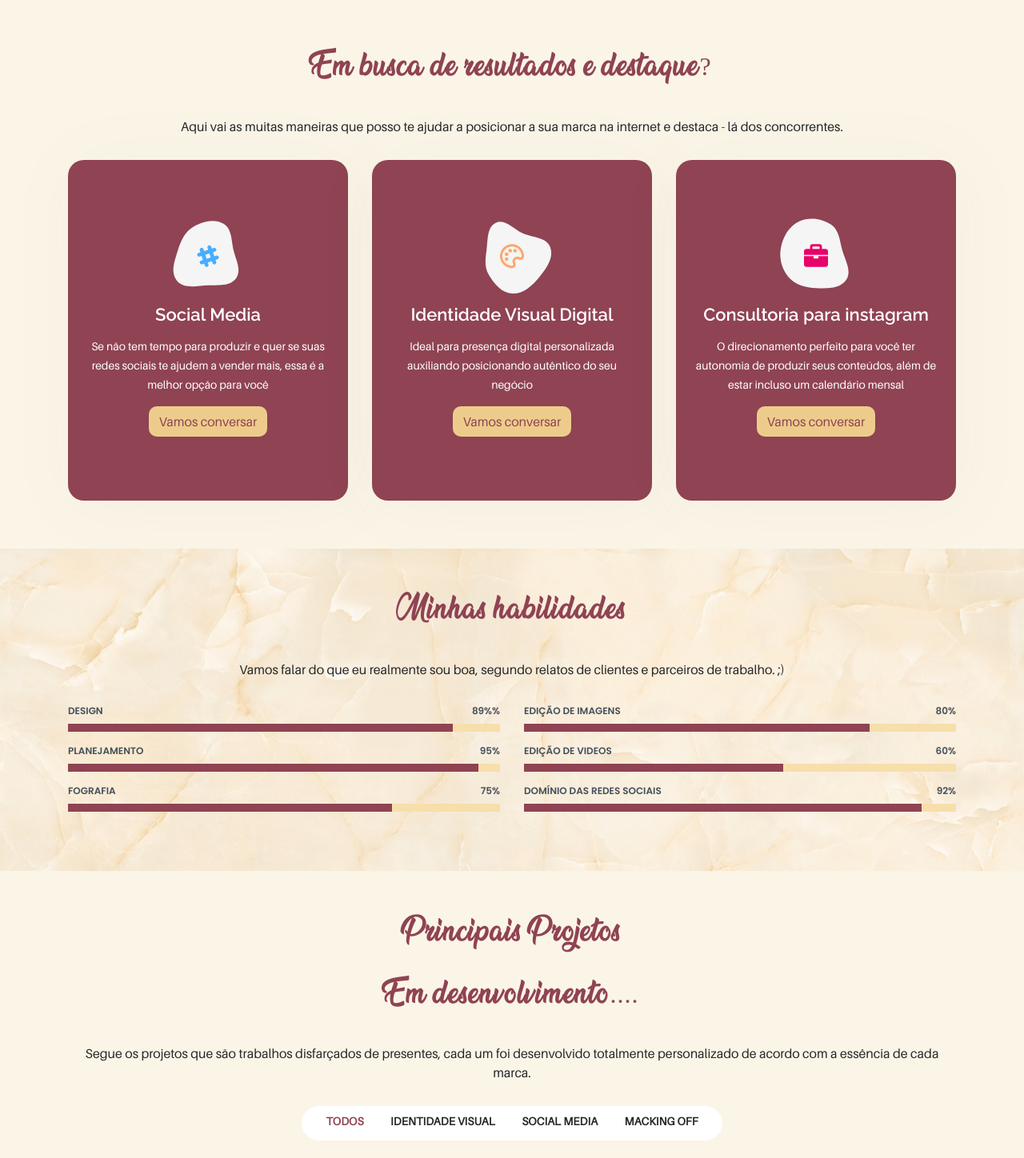
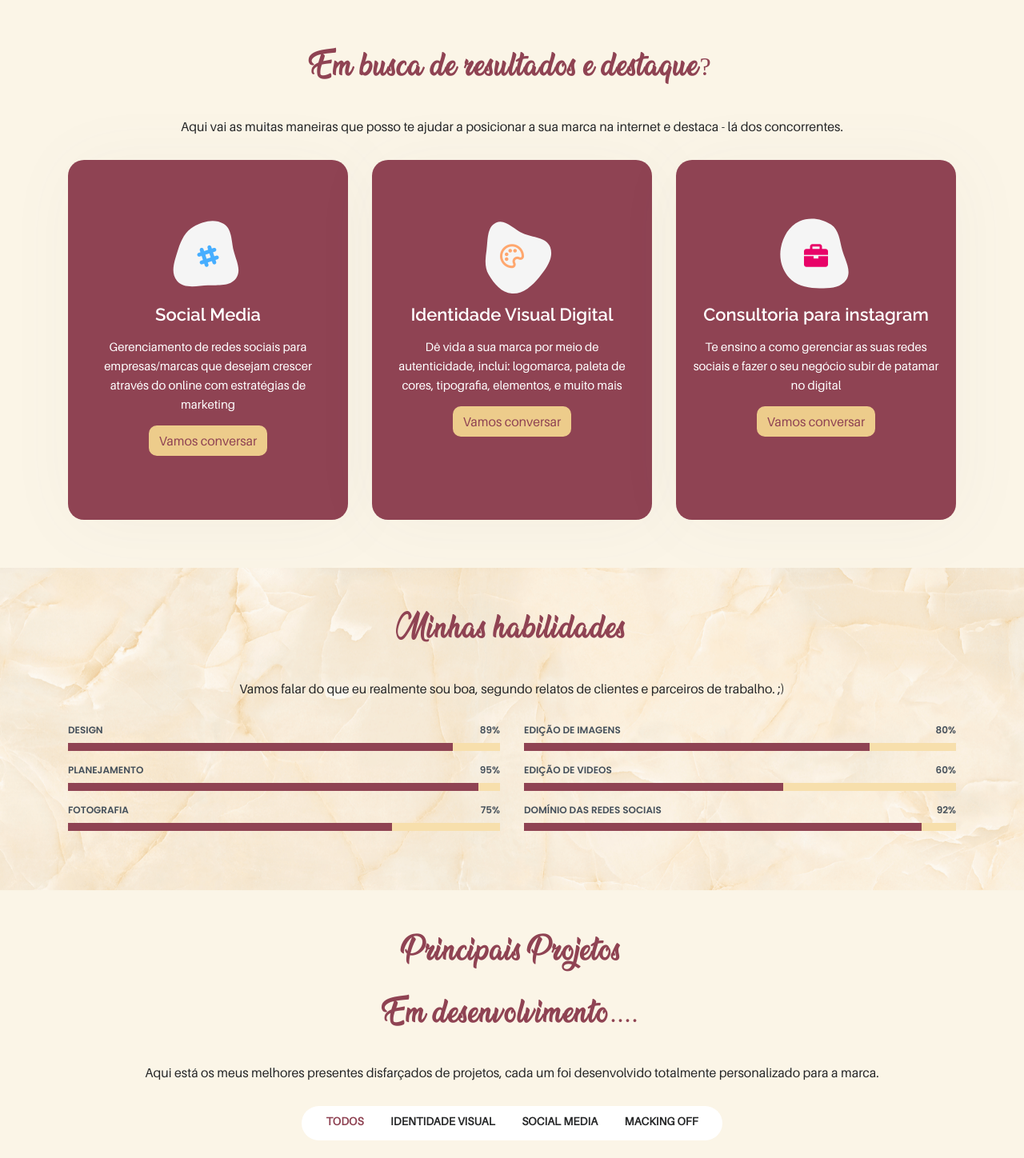
Before and after one commit to DanielpSilva/portfolio-brunaferreira, a CodeIgniter app: page /bruna/ in a window 1280 px wide. Shown: the part 1101-2549 px from the top of the page at 80% size. Run offline with CodeIgniter, Linux system fonts and the light colour scheme; some libraries are stand-ins or nearby versions.

Commit message:
Correções de texto | Home

```diff
--- a/application/views/portfolio.php
+++ b/application/views/portfolio.php
@@ -60,7 +60,7 @@
       <h2>Em busca de resultados e destaque?</h2>
       <p>Aqui vai as muitas maneiras que posso te ajudar a posicionar a sua marca na internet e destaca - lá dos concorrentes.</p>
     </div>
-    <div class="row">
+    <div class="row slider">
       <div class="col-lg-4 col-md-6 d-flex align-items-stretch" data-aos="zoom-in" data-aos-delay="100">
         <div class="icon-box iconbox-blue">
           <div class="icon">
@@ -70,8 +70,8 @@
             <i class="bx bxl-slack-old"></i>
           </div>
           <h4><a>Social Media</a></h4>
-          <p>Se não tem tempo para produzir e quer se suas redes sociais te ajudem a vender mais, essa é a melhor opção para você</p>
-          <div class="">
+          <p>Gerenciamento de redes sociais para empresas/marcas que desejam crescer através do online com estratégias de marketing</p>
+          <div>
             <button class="btn btn-servico">
               <a href="https://api.whatsapp.com/send?phone=5512996536204&text=Ol%C3%A1%2C%20gostaria%20de%20mais%20informa%C3%A7%C3%B5es%20sobre%20social%20media!" target="_blank">Vamos conversar</a>
             </button>
@@ -88,8 +88,8 @@
             <i class="bx bx-palette"></i>
           </div>
           <h4><a>Identidade Visual Digital</a></h4>
-          <p>Ideal para presença digital personalizada auxiliando posicionando autêntico do seu negócio</p>
-          <div class="">
+          <p>Dê vida a sua marca por meio de autenticidade, inclui: logomarca, paleta de cores, tipografia, elementos, e muito mais</p>
+          <div>
             <button class="btn btn-servico">
               <a href="https://api.whatsapp.com/send?phone=5512996536204&text=Ol%C3%A1%2C%20gostaria%20de%20mais%20informa%C3%A7%C3%B5es%20sobre%20a%20identidade%20visual%3F" target="_blank">Vamos conversar</a>
             </button>
@@ -106,8 +106,8 @@
             <i class="bx bxs-briefcase"></i>
           </div>
           <h4><a>Consultoria para instagram</a></h4>
-          <p>O direcionamento perfeito para você ter autonomia de produzir seus conteúdos, além de estar incluso um calendário mensal</p>
-          <div class="">
+          <p>Te ensino a como gerenciar as suas redes sociais e fazer o seu negócio subir de patamar no digital</p>
+          <div>
             <button class="btn btn-servico">
               <a href="https://api.whatsapp.com/send?phone=5512996536204&text=Ol%C3%A1%2C%20gostaria%20de%20mais%20informa%C3%A7%C3%B5es%20sobre%20a%20consultoria%20para%20Instagram%20%3A)%20" target="_blank">Vamos conversar</a>
             </button>
@@ -132,7 +132,7 @@
       <div class="col-lg-6">
 
         <div class="progress">
-          <span class="skill">Design <i class="val">89%%</i></span>
+          <span class="skill">Design <i class="val">89%</i></span>
           <div class="progress-bar-wrap">
             <div class="progress-bar" role="progressbar" aria-valuenow="89" aria-valuemin="0" aria-valuemax="100"></div>
           </div>
@@ -146,7 +146,7 @@
         </div>
 
         <div class="progress">
-          <span class="skill">Fografia <i class="val">75%</i></span>
+          <span class="skill">Fotografia <i class="val">75%</i></span>
           <div class="progress-bar-wrap">
             <div class="progress-bar" role="progressbar" aria-valuenow="75" aria-valuemin="0" aria-valuemax="100"></div>
           </div>
@@ -190,8 +190,8 @@
     <div class="section-title" data-aos="fade-up">
       <h2>Principais Projetos</h2>
       <h2>Em desenvolvimento....</h2>
-      <p>Segue os projetos que são trabalhos disfarçados de presentes,
-        cada um foi desenvolvido totalmente personalizado de acordo com a essência de cada marca.</p>
+      <p>Aqui está os meus melhores presentes disfarçados de projetos,
+        cada um foi desenvolvido totalmente personalizado para a marca.</p>
     </div>
 
     <div class="row">
@@ -300,7 +300,7 @@
         </div>
       </div> -->
 
-    <div class="col-lg-4 col-md-6 portfolio-item filter-makingoff">
+      <div class="col-lg-4 col-md-6 portfolio-item filter-makingoff">
         <div class="portfolio-wrap">
           <img src="<?php echo base_url(); ?>public/img/portfolio/makingoff-07.jpg" class="img-fluid" alt="">
           <div class="portfolio-info">
--- a/public/css/style.css
+++ b/public/css/style.css
@@ -715,7 +715,7 @@ section {
 
 .servicos .icon-box p {
     line-height: 24px;
-    font-size: 14px;
+    font-size: 15px;
     margin-bottom: 0;
     color: #fff;
 }
```
